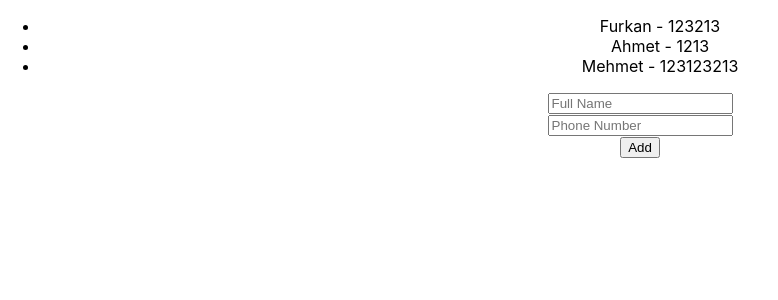
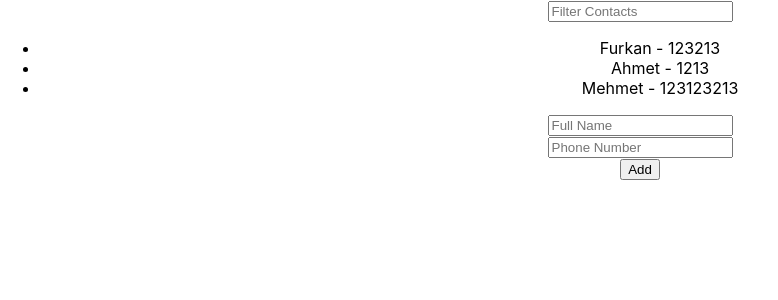
Before and after one commit to frknsprnl/Tasks-Projects, a React (Create React App) app: page / in a window 1280 px wide. Shown: the top 300 px of the page, without its empty margins (0-778 px from the left). Built offline with nearby package versions, Linux system fonts and the light colour scheme.

Commit message:
filter contacts feature added

```diff
--- a/src/components/Contacts/List/index.js
+++ b/src/components/Contacts/List/index.js
@@ -1,8 +1,24 @@
+import { useState } from "react";
+
 function List({ contacts }) {
+  const [filteredText, setFilteredText] = useState("");
+
+  const filtered = contacts.filter((item) => {
+    return Object.keys(item).some((key) =>
+      item[key].toString().toLowerCase().includes(filteredText.toLowerCase())
+    );
+  });
+
   return (
     <div>
+      <input
+        placeholder="Filter Contacts"
+        value={filteredText}
+        onChange={(e) => setFilteredText(e.target.value)}
+      />
+
       <ul>
-        {contacts.map((contact, index) => (
+        {filtered.map((contact, index) => (
           <li key={index}>
             {contact.fullName} - {contact.phoneNumber}
           </li>
```
